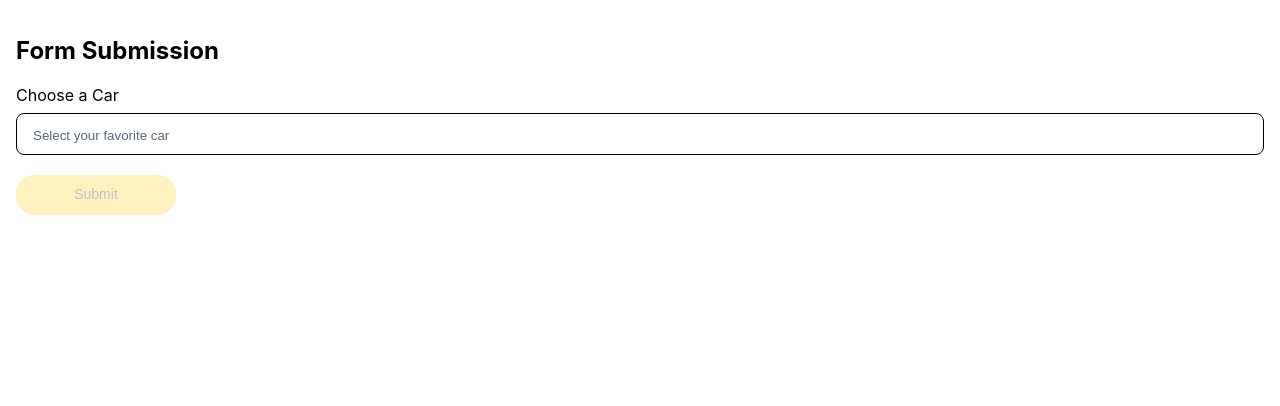
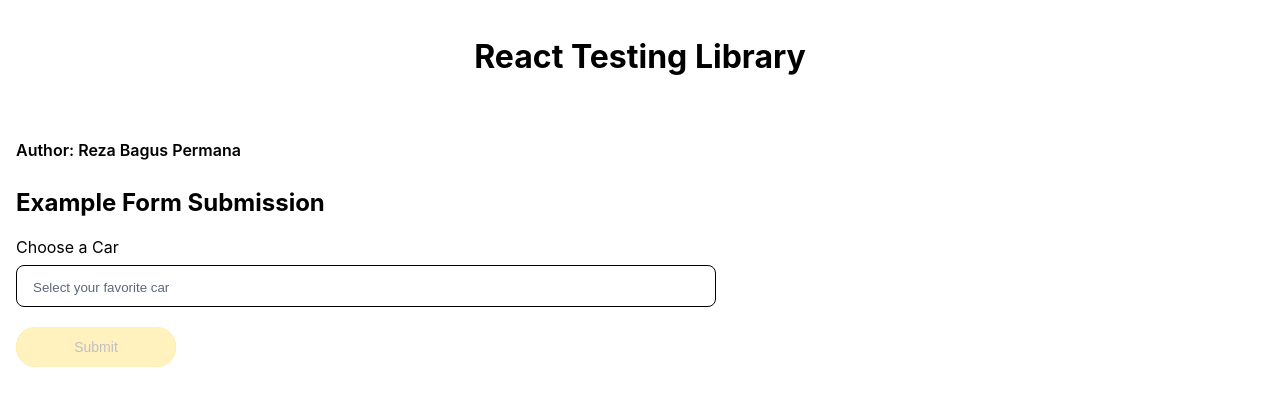
Before and after one commit to rezabagusp/RTL-warior, a React (Create React App) app: page / in a window 1280 px wide. Shown: the top 406 px of the page. Built offline with nearby package versions, Linux system fonts and the light colour scheme.

Commit message:
refactor: change UI style

```diff
--- a/src/root/App.scss
+++ b/src/root/App.scss
@@ -5,3 +5,18 @@
 .carOptionInput {
   margin-top: 8px;
 }
+
+.App-title {
+  text-align: center;
+  margin-bottom: 64px;
+}
+
+.App-author {
+  margin: 28px 0;
+  padding: 0;
+  font-weight: 600;
+}
+
+.App-form {
+  max-width: 700px;
+}
--- a/src/root/App.tsx
+++ b/src/root/App.tsx
@@ -36,8 +36,12 @@
 
   return (
     <div className="App">
-      <h2 data-testid="formTitle">Form Submission</h2>
-      <form data-testid="form">
+      <h1 className="App-title">
+        React Testing Library
+      </h1>
+      <p className="App-author">Author: Reza Bagus Permana</p>
+      <h2 data-testid="formTitle">Example Form Submission</h2>
+      <form className="App-form" data-testid="form">
         <label>
           Choose a Car
         </label>
```
